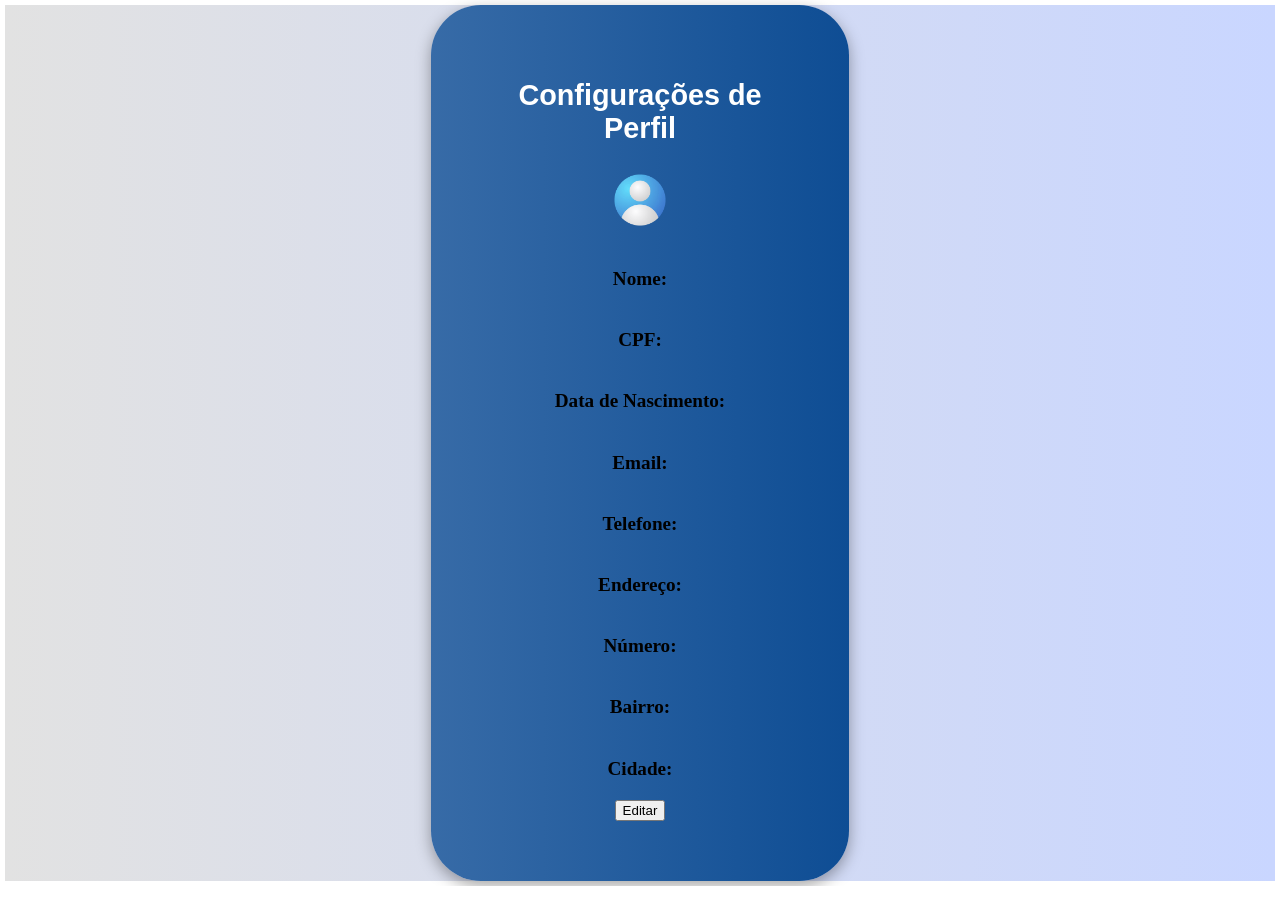
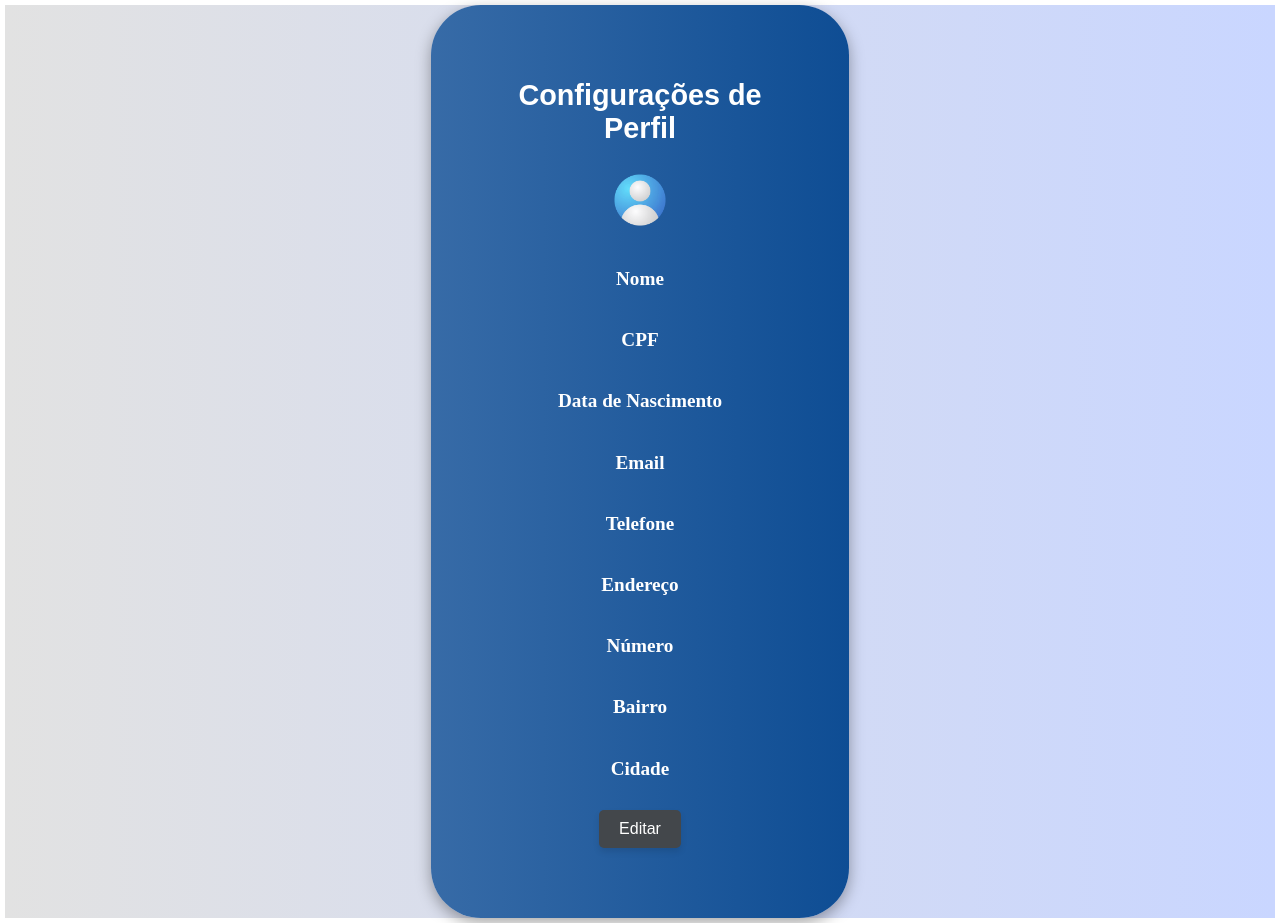
Before and after one commit to Anafcamargo/ProjetoIntegrador, a React (Create React App) app: page /alterarPerfilV in a window 1280 px wide. Before the commit the page ends 886 px from the top, so only its background shows below. Built offline with nearby package versions, Linux system fonts and the light colour scheme; no server answers.

Commit message:
ajuste de cores

```diff
--- a/src/estilo/estilo.css
+++ b/src/estilo/estilo.css
@@ -1347,6 +1347,27 @@ color: white;
 
 }
 
+.enviarchamado{
+  background-color: #02972f; /* Cor de fundo */
+  color: white; /* Cor do texto */
+  border: none; /* Remove borda */
+  padding: 10px 15px; /* Espaçamento interno */
+  font-size: 1.1em; /* Tamanho da fonte */
+  cursor: pointer; /* Cursor muda para mãozinha */
+  border-radius: 5px; /* Bordas arredondadas */
+  margin-left: 1%;
+}
+
+.sairmodal{
+  background-color: rgb(255, 255, 255);
+  color: rgb(255, 0, 0);
+  text-align: center;
+  padding: 5px 10px;
+  border-radius: 50%;
+  border: none;
+  font-weight: bold;
+
+}
 
 .button-box{
 display: flex;
--- a/src/paginas/alterarPerfilVoluntario.tsx
+++ b/src/paginas/alterarPerfilVoluntario.tsx
@@ -143,22 +143,22 @@ const AlterarPerfilVoluntario: React.FC = () => {
           </p>
         <div className='button-box'>
           <button className='salvarperfilvoluntario' type="submit">Salvar</button>
-          <Link to='/Voluntario'><button className='sairperfilvoluntario' type="submit">Sair</button></Link>
+          <Link to='/telavoluntario'><button className='sairperfilvoluntario' type="submit">Sair</button></Link>
         </div>
         </form>
 
       ) : (
         <div className="profile-details">
-          <p><strong>Nome:</strong> {perfil.nome}</p>
-          <p><strong>CPF:</strong> {perfil.cpf}</p>
-          <p><strong>Data de Nascimento:</strong> {perfil.dataNascimento}</p>
-          <p><strong>Email:</strong> {perfil.email}</p>
-          <p><strong>Telefone:</strong> {perfil.telefone}</p>
-          <p><strong>Endereço:</strong> {perfil.endereco}</p>
-          <p><strong>Número:</strong> {perfil.numero}</p>
-          <p><strong>Bairro:</strong> {perfil.bairro}</p>
-          <p><strong>Cidade:</strong> {perfil.cidade}</p>
-          <button onClick={toggleEditing}>Editar</button>
+          <p><div className='titulo-profile-section'>Nome</div> {perfil.nome}</p>
+          <p><div className='titulo-profile-section'>CPF</div> {perfil.cpf}</p>
+          <p><div className='titulo-profile-section'>Data de Nascimento</div> {perfil.dataNascimento}</p>
+          <p><div className='titulo-profile-section'>Email</div> {perfil.email}</p>
+          <p><div className='titulo-profile-section'>Telefone</div> {perfil.telefone}</p>
+          <p><div className='titulo-profile-section'>Endereço</div> {perfil.endereco}</p>
+          <p><div className='titulo-profile-section'>Número</div> {perfil.numero}</p>
+          <p><div className='titulo-profile-section'>Bairro</div> {perfil.bairro}</p>
+          <p><div className='titulo-profile-section'>Cidade</div> {perfil.cidade}</p>
+          <button onClick={toggleEditing} className='button-cfg'>Editar</button>
         </div>
 
       )}
--- a/src/paginas/tela_voluntario.tsx
+++ b/src/paginas/tela_voluntario.tsx
@@ -145,8 +145,8 @@ function TelaVoluntario() {
                 placeholder="Descreva a conclusão do chamado aqui..."
                 style={{ width: '95%' }}
               />
-              <button onClick={handleSubmitConclusion}>Enviar</button>
-              <button onClick={closeConclusionModal}>Fechar</button>
+              <button onClick={handleSubmitConclusion} className='enviarchamado'>Enviar</button>
+              <button onClick={closeConclusionModal} className='sairmodal'>Fechar</button>
             </div>
           </div>
         )}
```
